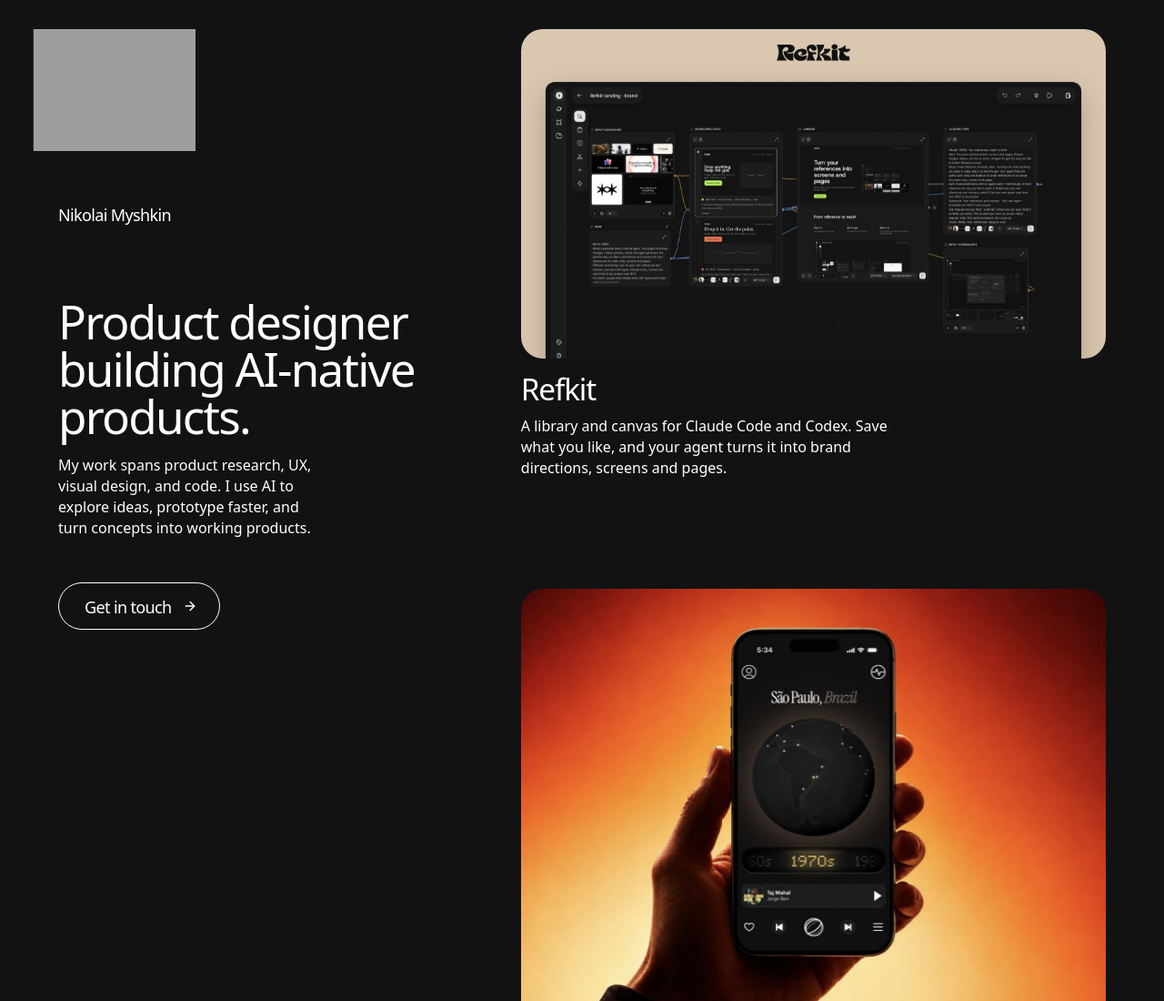
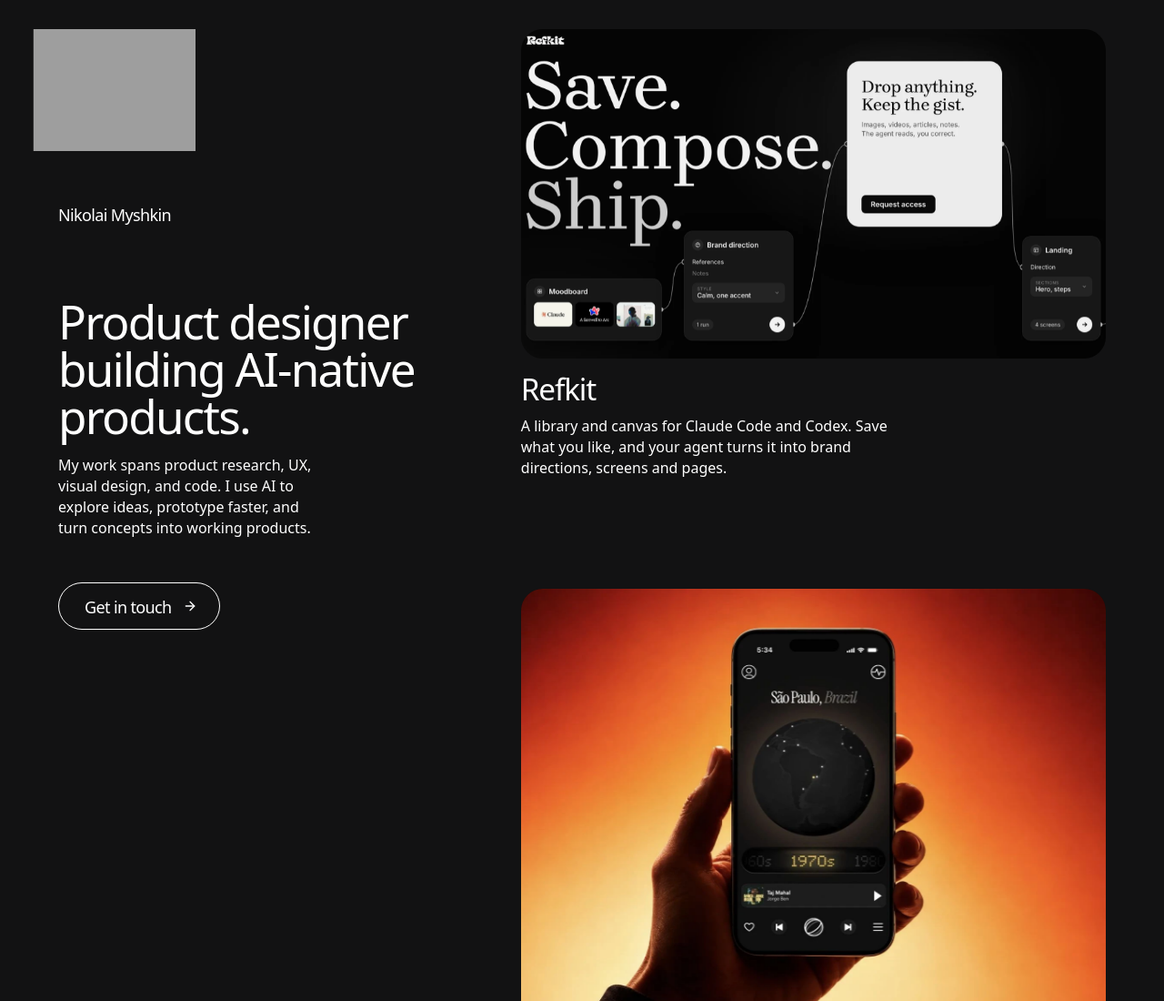
Before and after one commit to niko-myshkin/niko-myshkin.github.io, a plain HTML site: page index.html in a window 1280 px wide. Shown: the top 1100 px of the page at 91% size. Drawn offline with Linux system fonts and the light colour scheme; grey boxes are pictures that could not be loaded; a web font is replaced by a local one.

Commit message:
Refkit: update cover image

```diff
--- a/index.html
+++ b/index.html
@@ -36,7 +36,7 @@
         <div class="project-list">
           <article class="project project--lavender" data-case-url="https://niko-myshkin.github.io/refkit/">
             <div class="project-art project-art--image project-art--wide" aria-hidden="true">
-              <img class="project-cover" src="case-refkit-cover.jpg" alt="" width="1920" height="1080" decoding="async" />
+              <img class="project-cover" src="case-refkit-cover.webp" alt="" width="1920" height="1080" decoding="async" />
             </div>
             <div class="project-meta"><h2>Refkit</h2><p>A library and canvas for Claude Code and Codex. Save what you like, and your agent turns it into brand directions, screens and pages.</p></div>
           </article>
```
Also changed, not shown: case-refkit-cover.webp (added).
